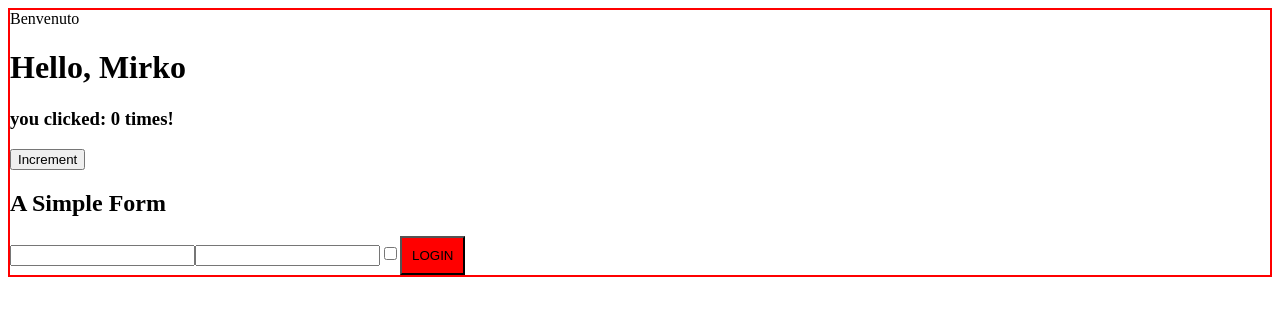
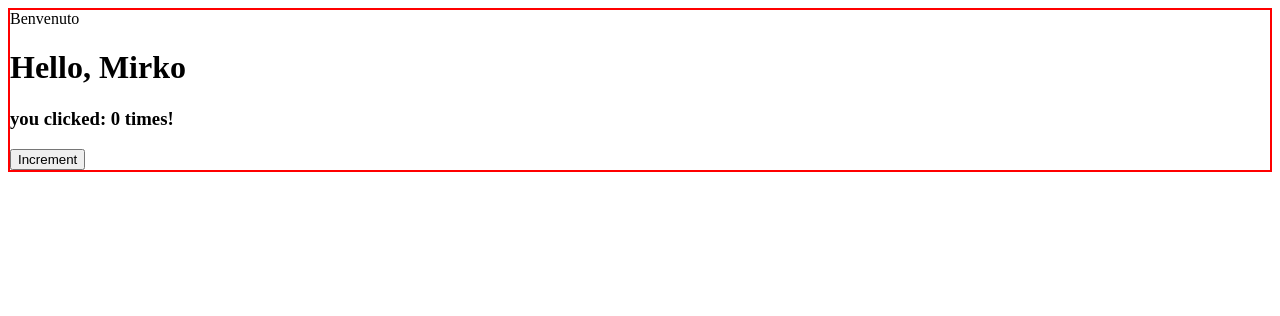
Before and after one commit to hgxxwon/React-esercizi, a React (Create React App) app: page / in a window 1280 px wide. Shown: the top 316 px of the page. Built offline with nearby package versions, Linux system fonts and the light colour scheme.

Commit message:
useEffect_1

```diff
--- a/src/App.js
+++ b/src/App.js
@@ -1,7 +1,6 @@
 import React from "react";
 import { ClickCounter } from "./ClickCounter";
 import { Container } from "./Container";
-import { Login } from "./Login";
 import { Welcome } from "./Welcome";
 
 export class App extends React.Component{
@@ -11,7 +10,6 @@ export class App extends React.Component{
                 <Container title="Benvenuto">
                     <Welcome />
                     <ClickCounter />
-                    <Login />
                 </Container>
             </div>
             )
--- a/src/ClickCounter.js
+++ b/src/ClickCounter.js
@@ -1,7 +1,12 @@
-import { useState } from "react";
+import { useEffect, useState } from "react";
 
 export function ClickCounter({initialValue = 0}) {
     const [counter, setCounter] = useState(initialValue)
+
+
+    useEffect(function onCounterChange() {
+        console.log(`the current counter is: ${counter}`)
+    }, [counter])
 
     function handleIncrement(){
         setCounter(counter => counter + 1)
```
